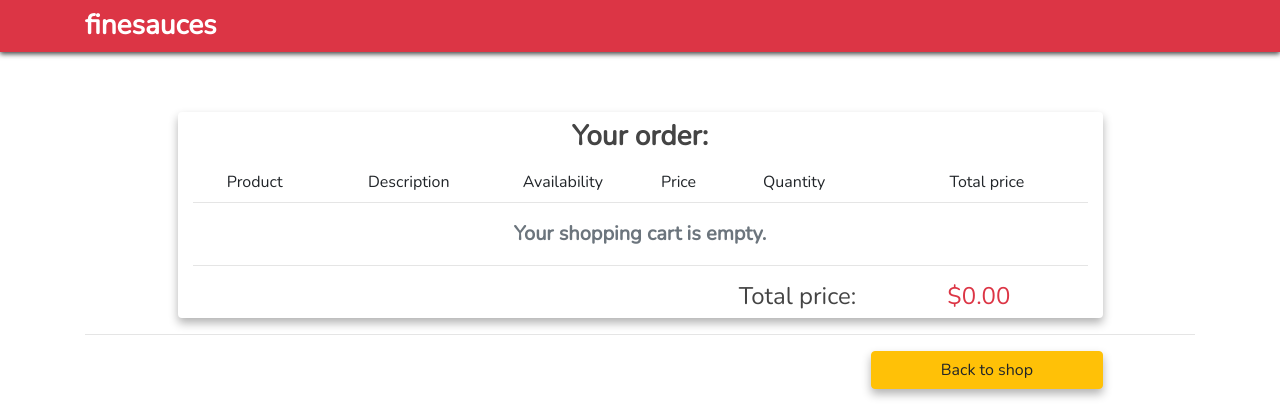
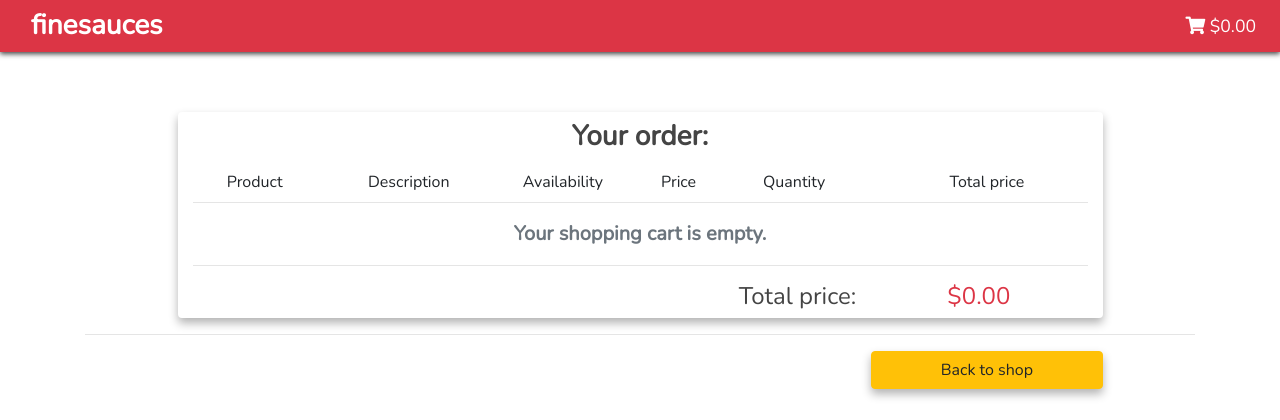
Before and after one commit to castobary/finesauces, a Django app: page /cart/ in a window 1280 px wide. Shown: the top 420 px of the page. Run offline with Django 5.2, Linux system fonts and the light colour scheme; some libraries are stand-ins or nearby versions.

Commit message:
cart now works

```diff
--- a/templates/master/master.html
+++ b/templates/master/master.html
@@ -17,10 +17,28 @@
     <nav class="navbar navbar-expand-md navbar-dark bg-danger fixed-top py-1"
        id="main-nav">
       <div class="container">
-       <a “href="{% url 'listings:product_list' %}" class="navbar-brand">
+       <a href="{% url 'listings:product_list' %}" class="navbar-brand">
        <h3 class="font-weight-bold">finesauces</h3>
        </a>
       </div>
+    <!-- Shopping cart button -->
+    <button class="navbar-toggler" data-toggle="collapse"
+    data-target="#navbarCollapse">
+    <span class="navbar-toggler-icon"></span>
+  </button>
+  <div class="collapse navbar-collapse" id="navbarCollapse">
+    <ul class="navbar-nav ml-auto">
+      <li class="nav-item">
+        <div class="dropdown-custom">
+          <a href="{% url 'cart:cart_detail' %}"
+            class="nav-link text-white drop-btn">
+            <i class="fas fa-shopping-cart"></i>
+            $<span id="cart_price">{{ cart_total_price|floatformat:2 }}</span>
+          </a>
+        </div>
+      </li>
+    </ul>
+  </div>
     </nav>
 
      <div class="container py-5">
```
